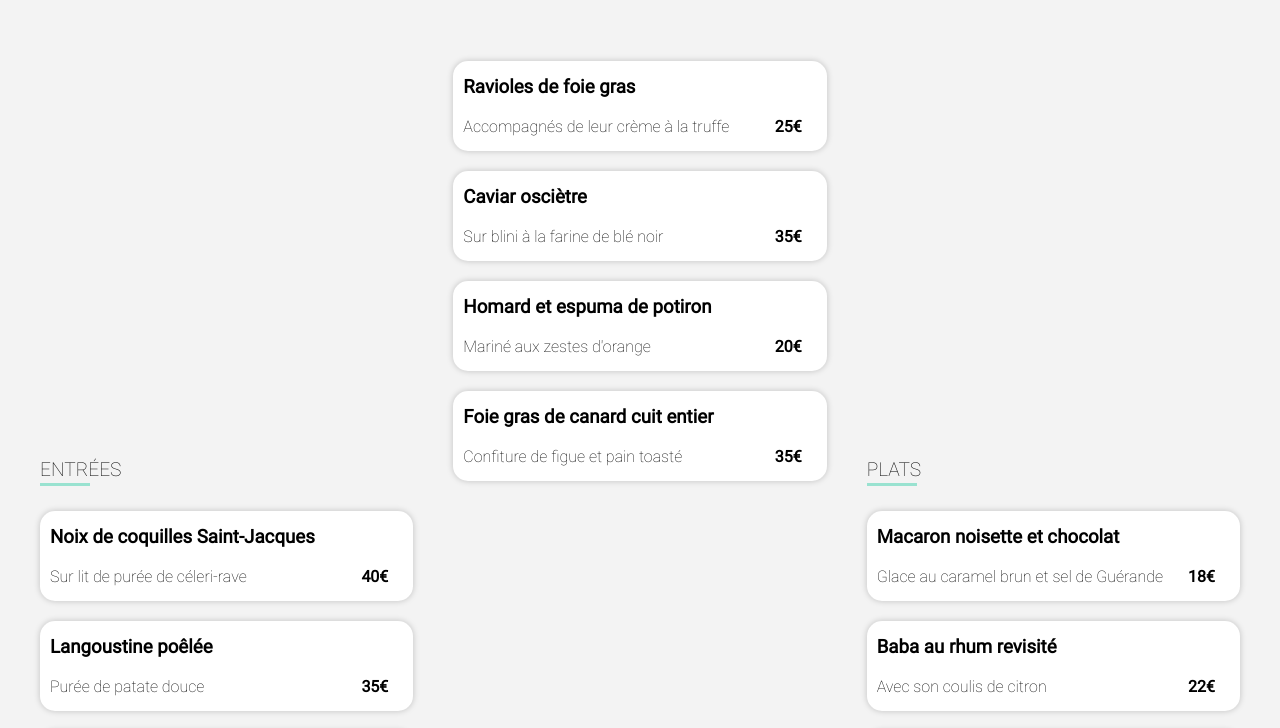
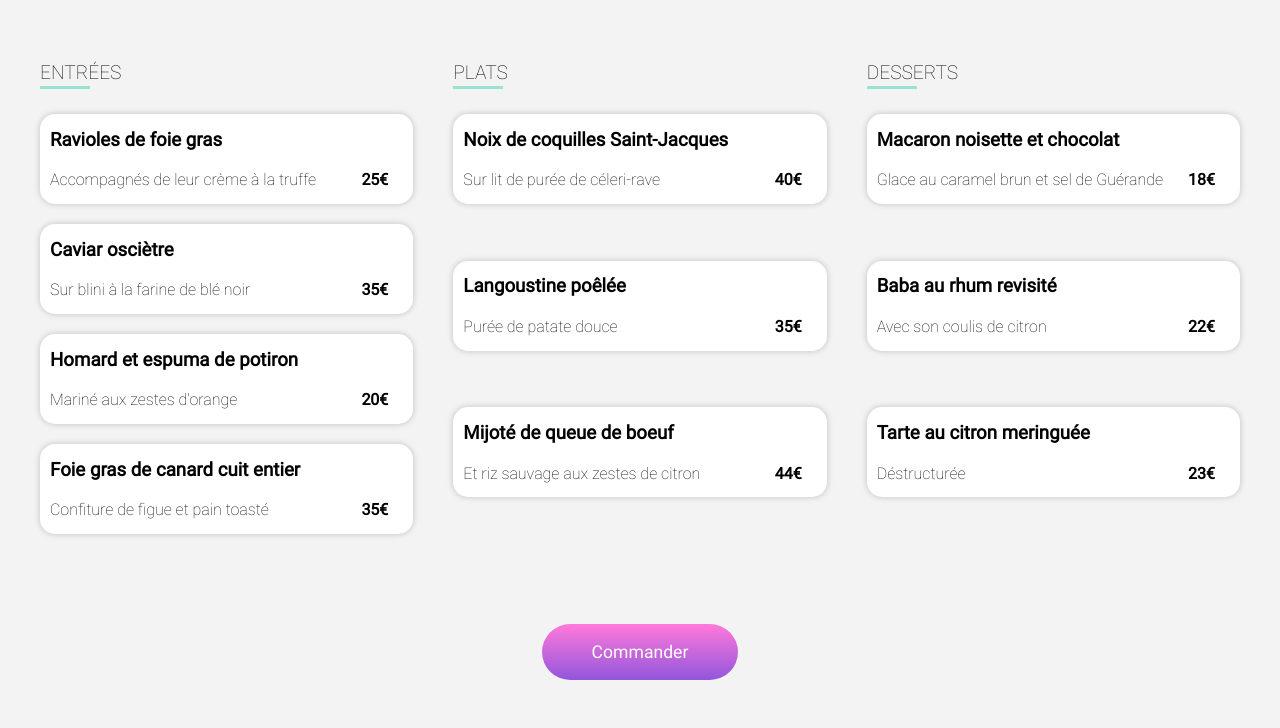
Before and after one commit to ArnaudDefrancq/ArnaudDefrancq_3_27112021, a website: page html/index_menu2.html in a window 1280 px wide. Shown: the part 684-1412 px from the top of the page. Drawn offline with Linux system fonts and the light colour scheme; a web font is replaced by a local one.

Commit message:
Ajout du responsive pour les menu (html)

```diff
--- a/html/index_menu2.html
+++ b/html/index_menu2.html
@@ -38,10 +38,10 @@
 
 
                     <div class="section2__grid-container">
-                        <div class="section2__title-menu">
+                        <div class="section2__title-menu start">
                             <p>Entrées</p>
                         </div>
-                    <div class="section2__grid-container--grid-menu">
+                    <div class="section2__grid-container--grid-menu menu1">
 
                         <div class="section2__menu-container">
                             <div class="section2__menu-container--title">
@@ -96,10 +96,10 @@
                             </div>
                         </div>
                     </div>
-                    <div class="section2__title-menu">
+                    <div class="section2__title-menu meal">
                         <p>Plats</p>
                     </div>
-                    <div class="section2__grid-container--grid-menu">
+                    <div class="section2__grid-container--grid-menu menu2">
 
                         <div class="section2__menu-container">
                             <div>
@@ -141,10 +141,10 @@
                             </div>
                         </div>
                     </div>
-                    <div class="section2__title-menu">
+                    <div class="section2__title-menu desserte">
                         <p>Desserts</p>
                     </div>
-                    <div class="section2__grid-container--grid-menu">
+                    <div class="section2__grid-container--grid-menu menu3">
 
                         <div class="section2__menu-container">
                             <div>
```
Also changed, not shown: html/index_menu3.html (+6 -6 lines), html/index_menu4.html (+6 -6 lines).
